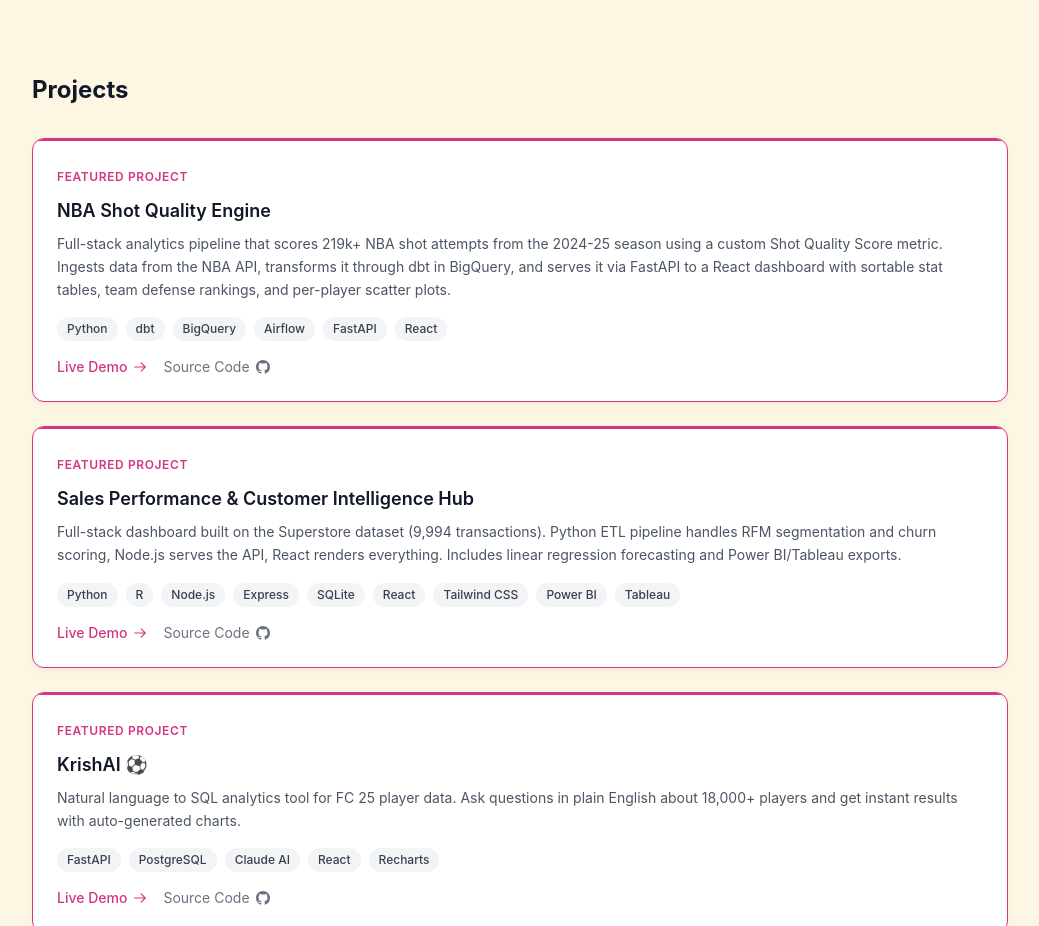
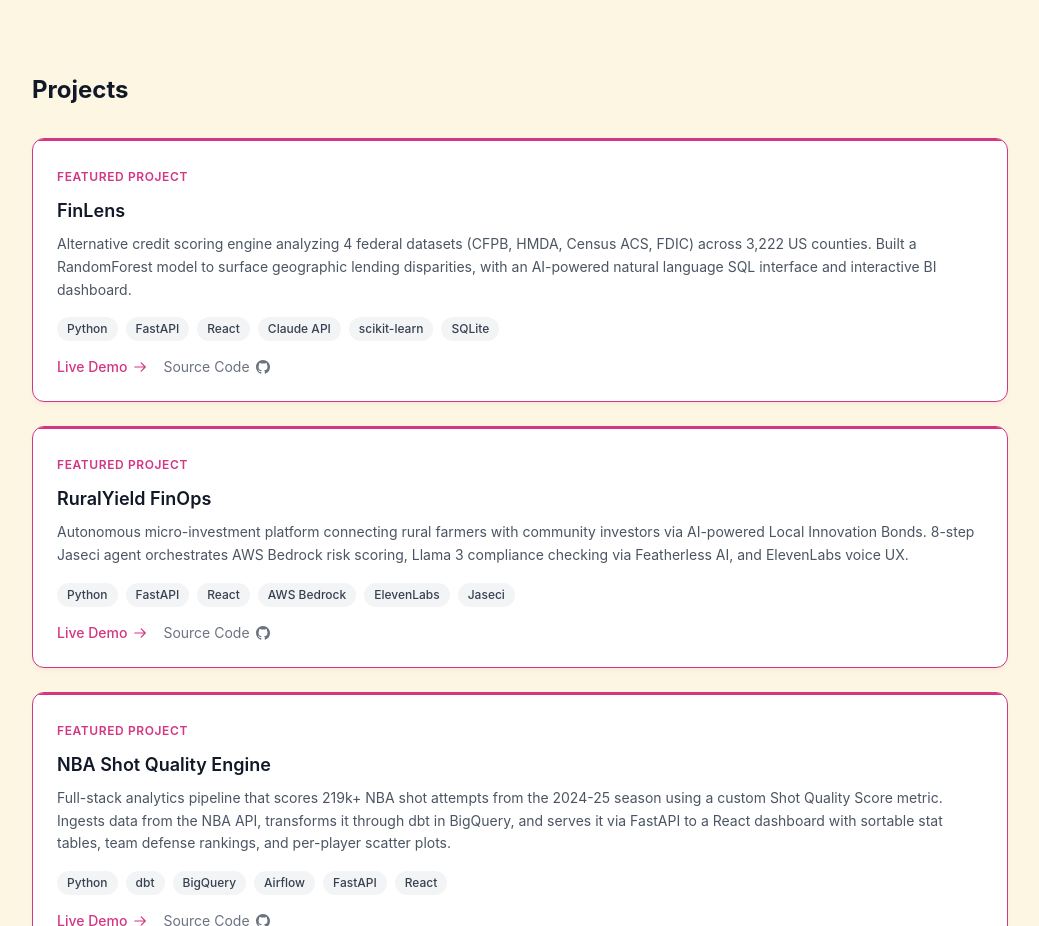
Before and after one commit to Krishx2005/krish-portfolio, a React (Vite) app: page / in a window 1280 px wide. Shown: the part 580-1506 px from the top of the page, without its empty margins (120-1159 px from the left). Built offline with nearby package versions, Linux system fonts and the light colour scheme; no server answers.

Commit message:
add FinLens and RuralYield to portfolio

```diff
--- a/src/data/content.js
+++ b/src/data/content.js
@@ -10,6 +10,26 @@
 };
 
 export const projects = [
+  {
+    title: "FinLens",
+    subtitle: "Financial Disparity Analytics",
+    tech: ["Python", "FastAPI", "React", "Claude API", "scikit-learn", "SQLite"],
+    description:
+      "Alternative credit scoring engine analyzing 4 federal datasets (CFPB, HMDA, Census ACS, FDIC) across 3,222 US counties. Built a RandomForest model to surface geographic lending disparities, with an AI-powered natural language SQL interface and interactive BI dashboard.",
+    link: "https://finlens-credit-gap.vercel.app",
+    github: "https://github.com/Krishx2005/finlens-credit-gap",
+    featured: true,
+  },
+  {
+    title: "RuralYield FinOps",
+    subtitle: "Toledo Hackathon 2026 — Overall Winner",
+    tech: ["Python", "FastAPI", "React", "AWS Bedrock", "ElevenLabs", "Jaseci"],
+    description:
+      "Autonomous micro-investment platform connecting rural farmers with community investors via AI-powered Local Innovation Bonds. 8-step Jaseci agent orchestrates AWS Bedrock risk scoring, Llama 3 compliance checking via Featherless AI, and ElevenLabs voice UX.",
+    link: "https://rural-yield.vercel.app",
+    github: "https://github.com/Toledo-Hackathon/RuralYield",
+    featured: true,
+  },
   {
     title: "NBA Shot Quality Engine",
     tech: ["Python", "dbt", "BigQuery", "Airflow", "FastAPI", "React"],
```
